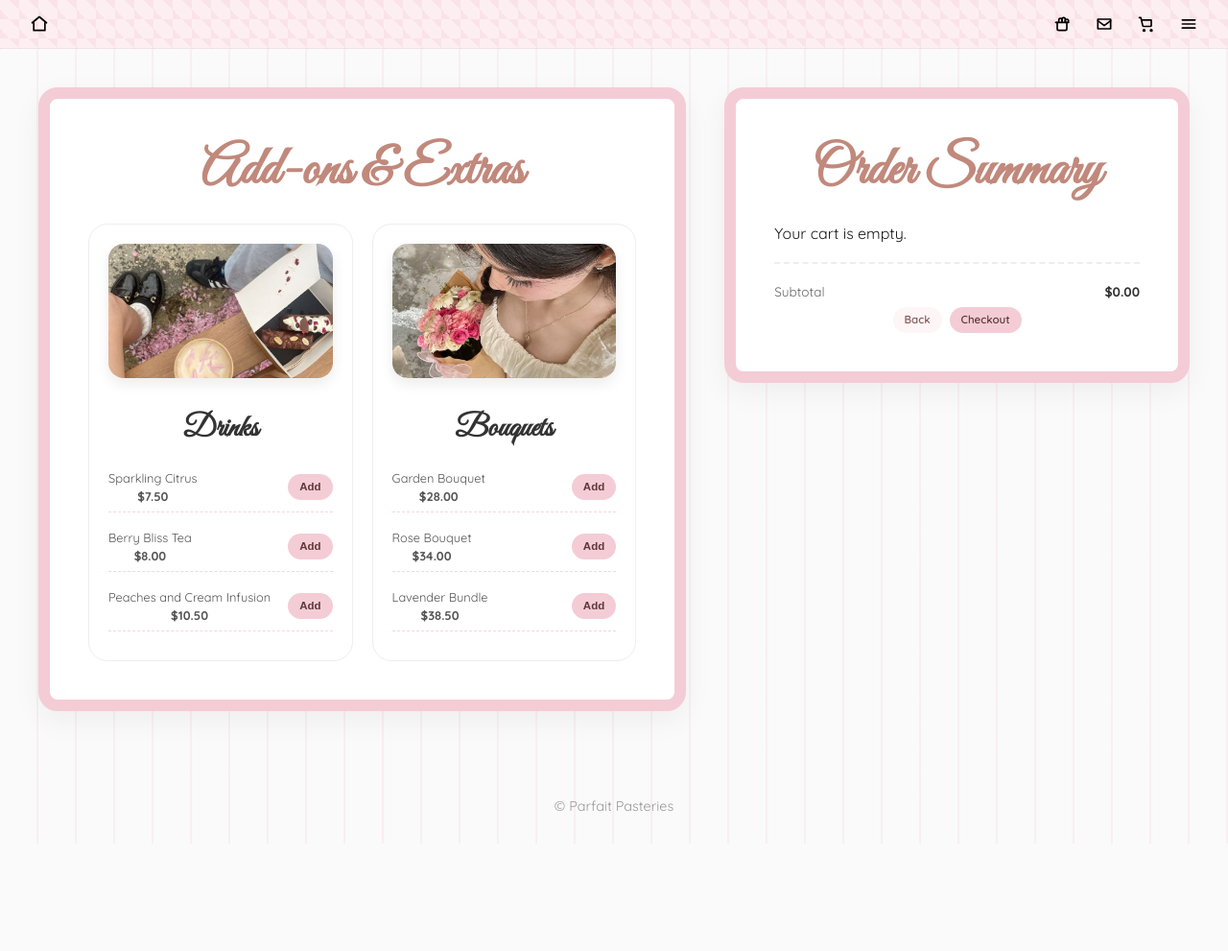
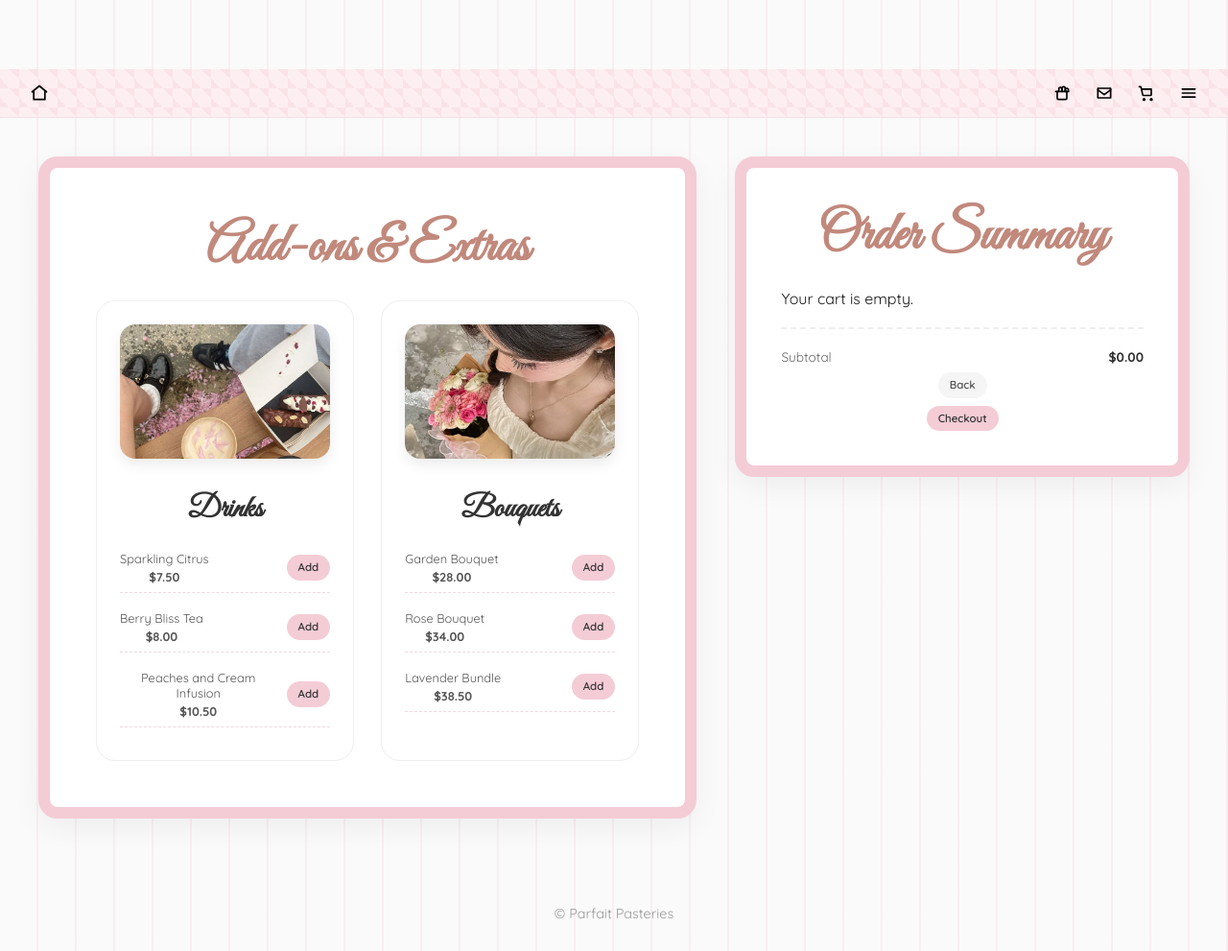
Before and after one commit to Nananishu/Parfait-Pasteries-External-2026, a Flask app: page /addons in a window 1280 px wide. Shown: the whole page at 96% size. Before the commit the page ends 845 px from the top, so only its background shows below. Run offline with Flask 3, Linux system fonts and the light colour scheme.

Commit message:
Improve homepage layout and responsive styling, add button styling, update hero subtitle, and refresh promo image

```diff
--- a/static/css/style.css
+++ b/static/css/style.css
@@ -494,3 +494,85 @@ a { text-decoration: none; }
 /* Promo banner scale adjustments */
 /* Make gingham circles a touch larger for visual match */
 .gingham-circle-large { width: 150px; height: 150px; border: 18px solid transparent; }
+
+/* Best sellers wrapper subtle change */
+.best-sellers-box { border-radius: 40px; }
+
+/* Utilities for header/home icon */
+.home-icon { font-size: 1.6rem; text-decoration: none; color: inherit; }
+
+/* Responsive styles */
+/* These rules make the layout adapt better on smaller screens. */
+@media (max-width: 900px) {
+    .brand-title { font-size: 3.5rem; }
+    .featured-circles { gap: 20px; flex-wrap: wrap; }
+    .cart-section { flex-direction: column; padding: 20px; }
+    .pill-grid { justify-content: center; }
+}
+
+/* ==========================
+   Spacing & framing tweaks
+   ========================== */
+/* prevent content jumping under sticky header */
+body { padding-top: 72px; }
+
+.hero { padding: 80px 20px 40px; }
+.featured-circles { gap: 80px; margin: 50px 0 30px; }
+.gingham-circle-large { width: 160px; height: 160px; border: 20px solid transparent; }
+.gingham-circle-large img { padding: 10px; }
+
+.cart-section { gap: 48px; padding: 60px 40px; }
+.wavy-box { padding: 48px; }
+.addons-grid { gap: 28px; }
+.addon-col { padding: 24px; }
+
+.summary-box { padding: 36px; }
+.pill-card { padding: 36px 20px; width: 180px; }
+.best-sellers-box { padding: 60px 30px; }
+
+/* Slightly larger thumbnails in summary */
+.mini-gingham-circle { width: 60px; height: 60px; border-width: 6px; }
+.mini-gingham-circle img { padding: 6px; }
+
+/* subtle transition to improve feel when hovering */
+.pill-card, .wavy-box { transition: transform 180ms ease, box-shadow 180ms ease; }
+.pill-card:hover { transform: translateY(-6px); box-shadow: 0 14px 30px rgba(0,0,0,0.06); }
+
+/* Narrow screen tightness */
+@media (max-width: 560px) {
+    body { padding-top: 60px; }
+    .brand-title { font-size: 2.6rem; }
+    .featured-circles { gap: 24px; }
+    .gingham-circle-large { width: 120px; height: 120px; border-width: 12px; }
+    .promo-content h2 { font-size: 2rem; }
+    .huge-text { font-size: 2.6rem; }
+    .cart-section { padding: 20px; }
+}
+
+/* Buttons */
+.button-group {
+    display: flex;
+    flex-direction: column;
+    gap: 8px;
+    width: 100%;
+}
+button {
+    font-family: 'Quicksand', sans-serif;
+    border: none;
+    padding: 8px 15px;
+    border-radius: 20px;
+    cursor: pointer;
+    font-size: 0.7rem;
+    font-weight: 700;
+    width: 100%;
+    transition: opacity 0.2s;
+}
+button:hover { opacity: 0.8; }
+.btn-primary {
+    background-color: #F4CCD6;
+    color: #333;
+}
+.btn-secondary {
+    background-color: #f5f5f5;
+    color: #555;
+}
--- a/templates/index.html
+++ b/templates/index.html
@@ -4,7 +4,7 @@
 <!-- Hero Section -->
 <section class="hero">
     <h1 class="brand-title">Parfait Pasteries</h1>
-    <h3 class="subtitle">GIVE YOURSELF A TREAT</h3>
+    <h3 class="subtitle">GIVE YOURSELF A TREAT!</h3>
     <p class="hero-desc">
         Located in a cozy corner where the air smells of toasted sugar and browned butter, Parfait Pastries feels like a little sanctuary pulled right out of a novel. It's the ultimate place to slow down, support a sweet local business, and remind yourself that an afternoon treat isnt just delicious — it's essential!
     </p>
```
Also changed, not shown: static/images/promo.png.
